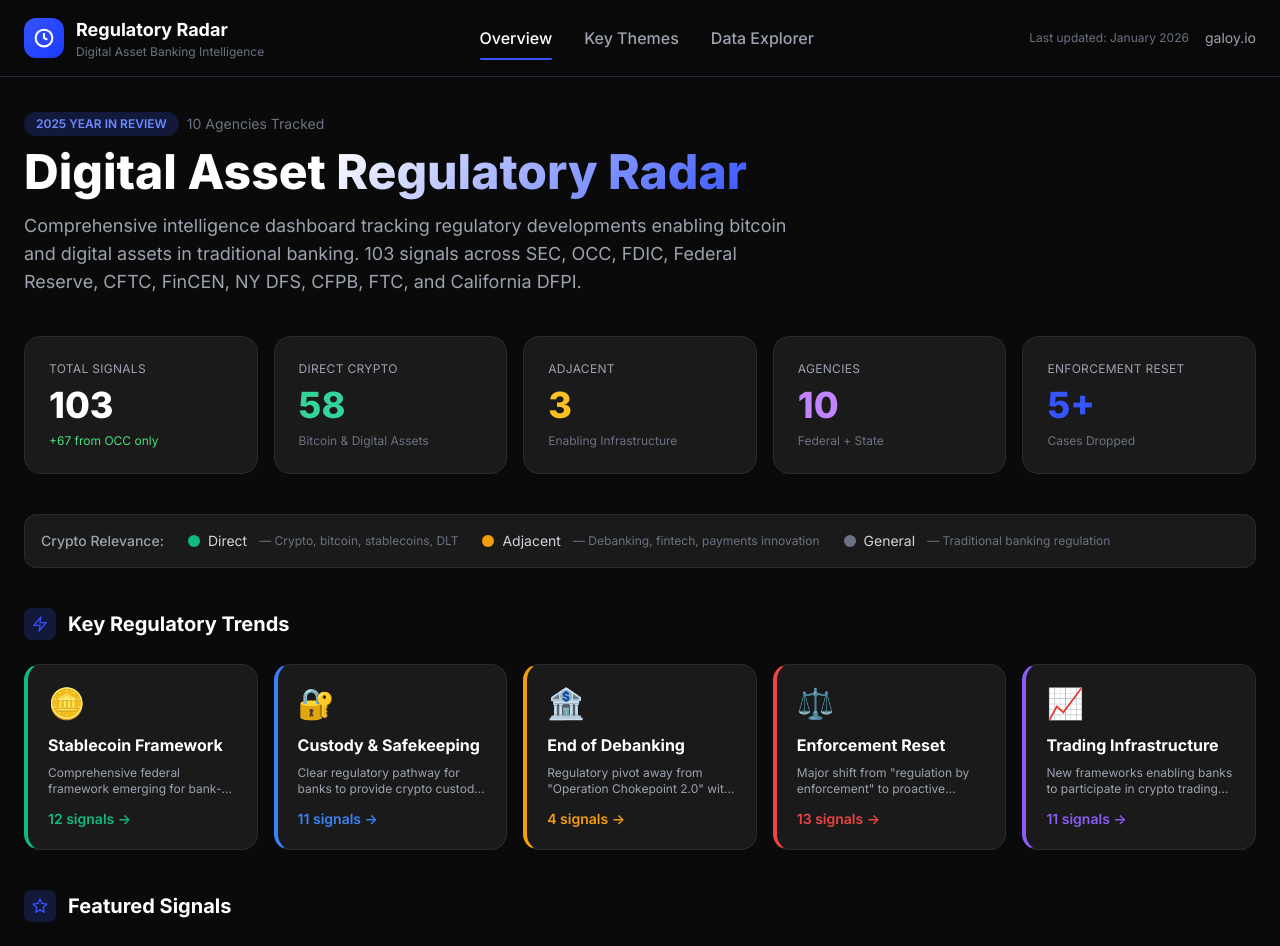
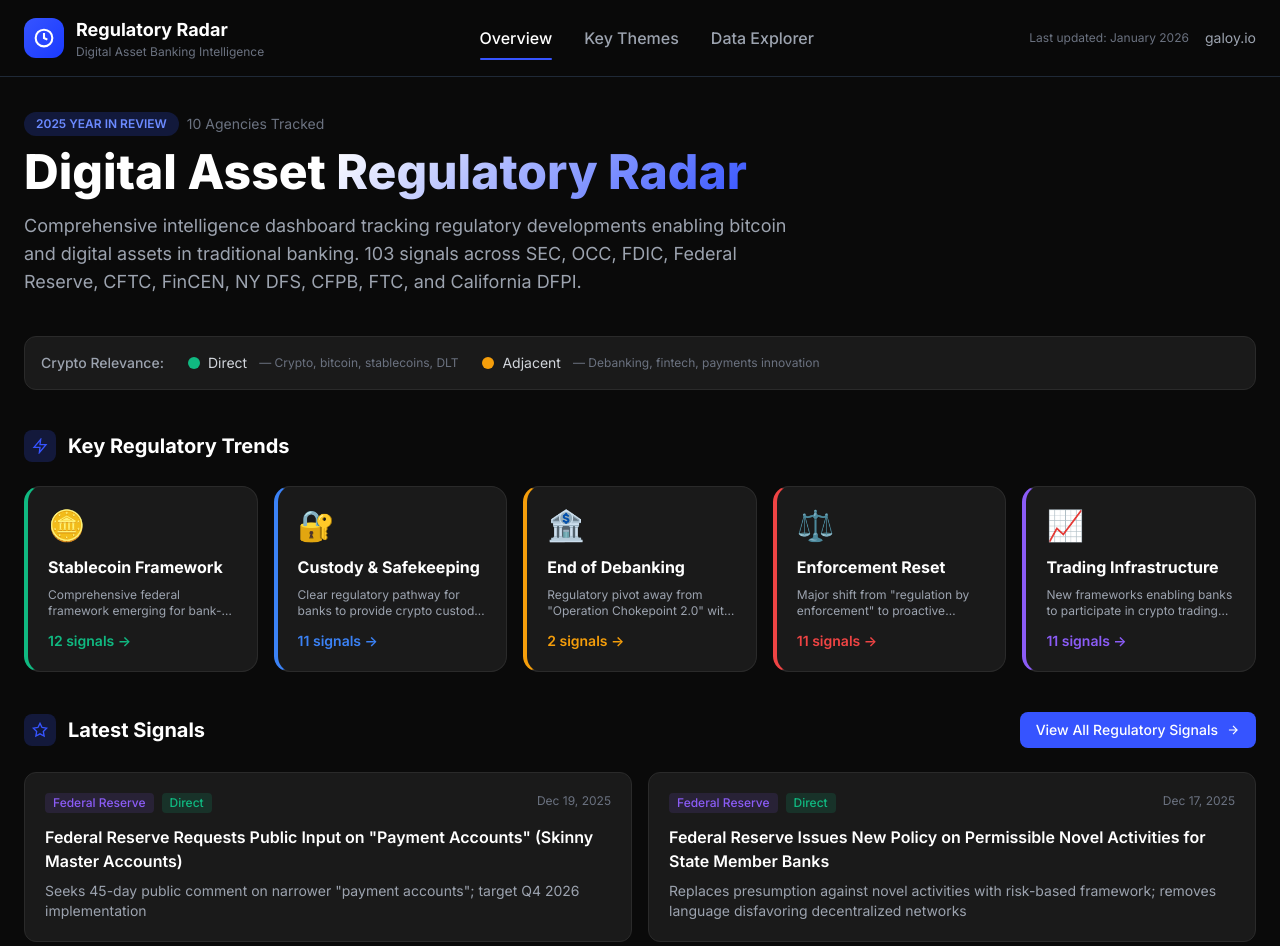
Before and after one commit to dan-hersey/Galoy, a plain HTML site: page regulatory-radar.html in a window 1280 px wide. Shown: the top 946 px of the page. Drawn offline with nearby package versions, Linux system fonts and the light colour scheme.

Commit message:
Add files via upload

```diff
--- a/regulatory-radar.html
+++ b/regulatory-radar.html
@@ -104,34 +104,6 @@
           </p>
         </div>
 
-        <div class="grid grid-cols-2 lg:grid-cols-5 gap-4 mb-10">
-          <div class="card stat-card rounded-2xl p-6">
-            <p class="text-xs text-gray-400 mb-2 uppercase tracking-wide">Total Signals</p>
-            <p class="text-4xl font-extrabold" id="statTotal">103</p>
-            <p class="text-xs text-green-400 mt-2">+67 from OCC only</p>
-          </div>
-          <div class="card stat-card rounded-2xl p-6">
-            <p class="text-xs text-gray-400 mb-2 uppercase tracking-wide">Direct Crypto</p>
-            <p class="text-4xl font-extrabold text-emerald-400" id="statDirect">0</p>
-            <p class="text-xs text-gray-500 mt-2">Bitcoin & Digital Assets</p>
-          </div>
-          <div class="card stat-card rounded-2xl p-6">
-            <p class="text-xs text-gray-400 mb-2 uppercase tracking-wide">Adjacent</p>
-            <p class="text-4xl font-extrabold text-amber-400" id="statAdjacent">0</p>
-            <p class="text-xs text-gray-500 mt-2">Enabling Infrastructure</p>
-          </div>
-          <div class="card stat-card rounded-2xl p-6">
-            <p class="text-xs text-gray-400 mb-2 uppercase tracking-wide">Agencies</p>
-            <p class="text-4xl font-extrabold text-purple-400">10</p>
-            <p class="text-xs text-gray-500 mt-2">Federal + State</p>
-          </div>
-          <div class="card stat-card rounded-2xl p-6">
-            <p class="text-xs text-gray-400 mb-2 uppercase tracking-wide">Enforcement Reset</p>
-            <p class="text-4xl font-extrabold" style="color: var(--galoy-blue);">5+</p>
-            <p class="text-xs text-gray-500 mt-2">Cases Dropped</p>
-          </div>
-        </div>
-
         <div class="card rounded-xl p-4 mb-10 flex flex-wrap items-center gap-6">
           <span class="text-sm text-gray-400 font-medium">Crypto Relevance:</span>
           <div class="flex items-center gap-2">
@@ -143,11 +115,6 @@
             <span class="w-3 h-3 rounded-full bg-amber-500"></span>
             <span class="text-sm text-gray-300">Adjacent</span>
             <span class="text-xs text-gray-500 ml-1">— Debanking, fintech, payments innovation</span>
-          </div>
-          <div class="flex items-center gap-2">
-            <span class="w-3 h-3 rounded-full bg-gray-500"></span>
-            <span class="text-sm text-gray-300">General</span>
-            <span class="text-xs text-gray-500 ml-1">— Traditional banking regulation</span>
           </div>
         </div>
 
@@ -162,12 +129,20 @@
         </div>
 
         <div class="mb-10">
-          <h2 class="text-xl font-bold mb-6 flex items-center gap-3">
-            <span class="w-8 h-8 rounded-lg flex items-center justify-center" style="background: rgba(54, 84, 255, 0.2);">
-              <svg width="16" height="16" fill="none" stroke="#3654FF" stroke-width="2" viewBox="0 0 24 24"><path d="M12 2l3.09 6.26L22 9.27l-5 4.87 1.18 6.88L12 17.77l-6.18 3.25L7 14.14 2 9.27l6.91-1.01L12 2z"/></svg>
-            </span>
-            Featured Signals
-          </h2>
+          <div class="flex items-center justify-between mb-6">
+            <h2 class="text-xl font-bold flex items-center gap-3">
+              <span class="w-8 h-8 rounded-lg flex items-center justify-center" style="background: rgba(54, 84, 255, 0.2);">
+                <svg width="16" height="16" fill="none" stroke="#3654FF" stroke-width="2" viewBox="0 0 24 24"><path d="M12 2l3.09 6.26L22 9.27l-5 4.87 1.18 6.88L12 17.77l-6.18 3.25L7 14.14 2 9.27l6.91-1.01L12 2z"/></svg>
+              </span>
+              Latest Signals
+            </h2>
+            <a href="#" onclick="document.querySelector('[data-section=explorer]').click(); return false;"
+               class="inline-flex items-center gap-2 px-4 py-2 rounded-lg text-sm font-medium transition-all hover:scale-105"
+               style="background: var(--galoy-blue);">
+              View All Regulatory Signals
+              <svg width="14" height="14" fill="none" stroke="currentColor" stroke-width="2" viewBox="0 0 24 24"><path d="M5 12h14M12 5l7 7-7 7"/></svg>
+            </a>
+          </div>
           <div class="grid lg:grid-cols-2 gap-4" id="featuredSignals"></div>
         </div>
 
@@ -193,7 +168,7 @@
       <div id="section-explorer" class="section">
         <div class="mb-8">
           <h1 class="text-3xl font-bold mb-4">Data Explorer</h1>
-          <p class="text-gray-400">Search and filter all 103 regulatory signals.</p>
+          <p class="text-gray-400">Search and filter crypto-relevant regulatory signals.</p>
         </div>
         <div class="card rounded-2xl p-4 mb-6">
           <div class="flex flex-wrap gap-4 items-center">
@@ -233,7 +208,6 @@
               <option value="all">All Relevance</option>
               <option value="direct">🟢 Direct Crypto</option>
               <option value="adjacent">🟡 Adjacent</option>
-              <option value="general">⚪ General Banking</option>
             </select>
             <div class="px-4 py-3 bg-black bg-opacity-40 rounded-xl text-sm">
               <span id="filteredCount" class="font-bold" style="color: var(--galoy-blue);">103</span>
@@ -593,11 +567,14 @@
       return `<span class="px-2 py-0.5 rounded text-xs font-medium ${c.class}">${c.text}</span>`;
     }
 
+    // Filter out general relevance signals - only show Direct and Adjacent
+    const relevantData = rawData.filter(d => getCryptoRelevance(d) !== 'general');
+
     // Render Theme Cards for Overview
     function renderThemeCardsOverview() {
       const container = document.getElementById('themeCardsOverview');
       container.innerHTML = themes.map(theme => {
-        const count = rawData.filter(d => {
+        const count = relevantData.filter(d => {
           const text = `${d.Title} ${d.ThemeTags}`.toLowerCase();
           return theme.keywords.some(kw => text.includes(kw));
         }).length;
@@ -612,10 +589,10 @@
       }).join('');
     }
 
-    // Render Featured Signals
+    // Render Featured Signals (now "Latest Signals")
     function renderFeaturedSignals() {
       const container = document.getElementById('featuredSignals');
-      const featured = rawData.filter(d => d.LeadSignal === 'High' && getCryptoRelevance(d) === 'direct').slice(0, 6);
+      const featured = relevantData.filter(d => d.LeadSignal === 'High' && getCryptoRelevance(d) === 'direct').slice(0, 6);
       container.innerHTML = featured.map(item => {
         const relevance = getCryptoRelevance(item);
         return `
@@ -638,7 +615,7 @@
     function renderAgencyBreakdown() {
       const container = document.getElementById('agencyBreakdown');
       const agencies = Object.keys(agencyColors);
-      const counts = agencies.map(a => ({ agency: a, count: rawData.filter(d => d.Agency === a).length }));
+      const counts = agencies.map(a => ({ agency: a, count: relevantData.filter(d => d.Agency === a).length }));
       counts.sort((a, b) => b.count - a.count);
       const max = Math.max(...counts.map(c => c.count));
 
@@ -658,7 +635,7 @@
     function renderThemeDetails() {
       const container = document.getElementById('themeDetails');
       container.innerHTML = themes.map(theme => {
-        const signals = rawData.filter(d => {
+        const signals = relevantData.filter(d => {
           const text = `${d.Title} ${d.ThemeTags}`.toLowerCase();
           return theme.keywords.some(kw => text.includes(kw));
         }).slice(0, 5);
@@ -720,22 +697,21 @@
       document.getElementById('filteredCount').textContent = data.length;
     }
 
-    // Update Stats
+    // Update Stats (uses relevantData which excludes general signals)
     function updateStats() {
-      const direct = rawData.filter(d => getCryptoRelevance(d) === 'direct').length;
-      const adjacent = rawData.filter(d => getCryptoRelevance(d) === 'adjacent').length;
-      document.getElementById('statDirect').textContent = direct;
-      document.getElementById('statAdjacent').textContent = adjacent;
+      const direct = relevantData.filter(d => getCryptoRelevance(d) === 'direct').length;
+      const adjacent = relevantData.filter(d => getCryptoRelevance(d) === 'adjacent').length;
+      // Stats cards have been removed, but keeping this function for potential future use
     }
 
-    // Filter Data
+    // Filter Data (uses relevantData which excludes general signals)
     function filterData() {
       const search = document.getElementById('searchInput').value.toLowerCase();
       const agency = document.getElementById('agencyFilter').value;
       const month = document.getElementById('monthFilter').value;
       const relevance = document.getElementById('relevanceFilter').value;
 
-      let filtered = rawData.filter(item => {
+      let filtered = relevantData.filter(item => {
         const matchSearch = !search ||
           item.Title.toLowerCase().includes(search) ||
           item.Agency.toLowerCase().includes(search) ||
@@ -814,7 +790,7 @@
         `<div class="flex items-start gap-2"><span style="color: ${theme.color};">→</span><span class="text-gray-300 text-sm">${o}</span></div>`
       ).join('');
 
-      const signals = rawData.filter(d => {
+      const signals = relevantData.filter(d => {
         const text = `${d.Title} ${d.ThemeTags}`.toLowerCase();
         return theme.keywords.some(kw => text.includes(kw));
       });
@@ -858,12 +834,12 @@
     document.getElementById('modal').addEventListener('click', (e) => { if (e.target === e.currentTarget) closeModal(); });
     document.getElementById('themeModal').addEventListener('click', (e) => { if (e.target === e.currentTarget) closeThemeModal(); });
 
-    // Initialize
+    // Initialize (uses relevantData which excludes general signals)
     renderThemeCardsOverview();
     renderFeaturedSignals();
     renderAgencyBreakdown();
     renderThemeDetails();
-    renderTable(rawData);
+    renderTable(relevantData);
     updateStats();
   </script>
 </body>
```
